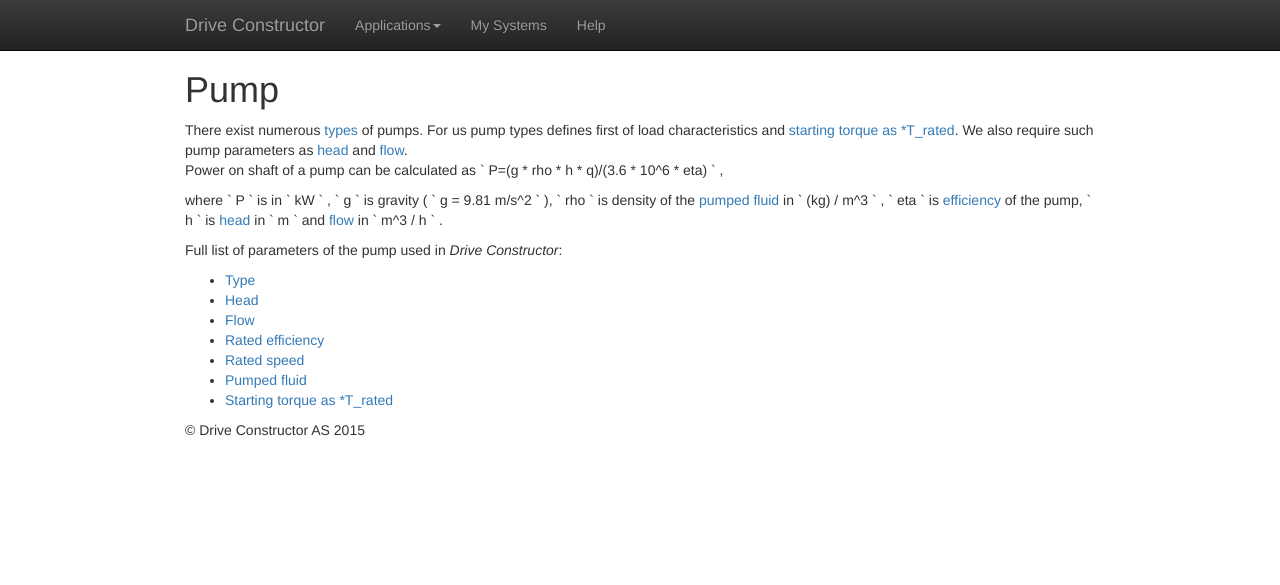
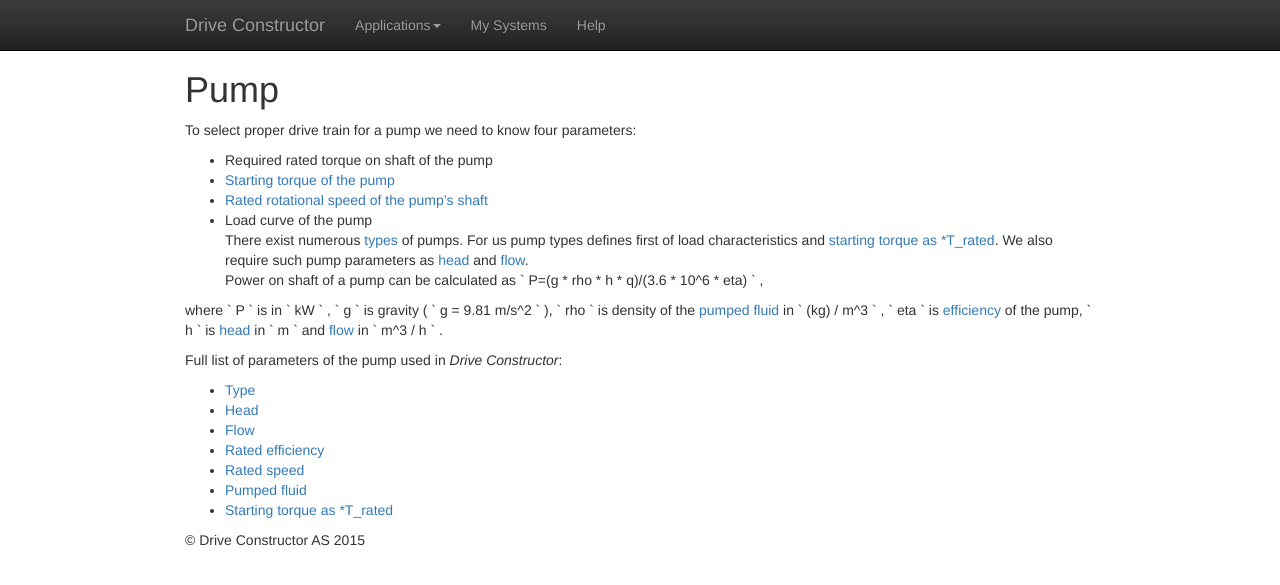
Before and after one commit to Alexey1Gavrilov/drive-constructor-site, a Jekyll site: the page built from help/applications/pump/index.md, in a window 1280 px wide. Shown: the top 585 px of the page. Built offline with Jekyll 4.4.1, drawn with Linux system fonts in a browser that asks for light colours.

Commit message:
Update index.md

```diff
--- a/help/applications/pump/index.md
+++ b/help/applications/pump/index.md
@@ -4,6 +4,12 @@
 ---
 # Pump
 
+To select proper drive train for a pump we need to know four parameters:
+* Required rated torque on shaft of the pump
+* [Starting torque of the pump](startingTorque.html)
+* [Rated rotational speed of the pump's shaft](ratedSpeed.html)
+* Load curve of the pump
+<br>
 There exist numerous [types](type.html) of pumps. For us pump types defines first of load characteristics and [starting torque as *T_rated](startingTorque.html). We also require such pump parameters as [head](head.html) and [flow](flow.html).
 <br>
 Power on shaft of a pump can be calculated as
```
